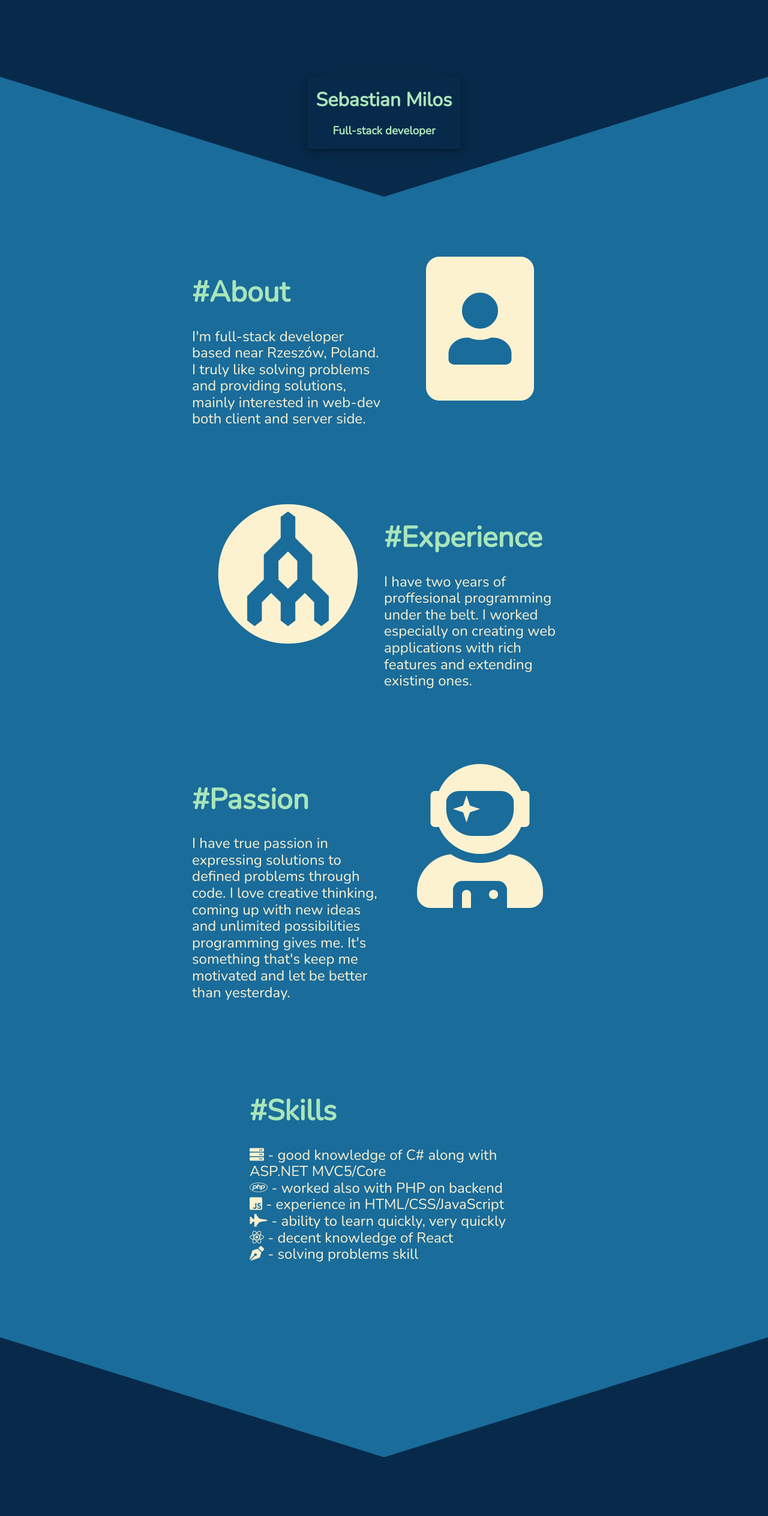
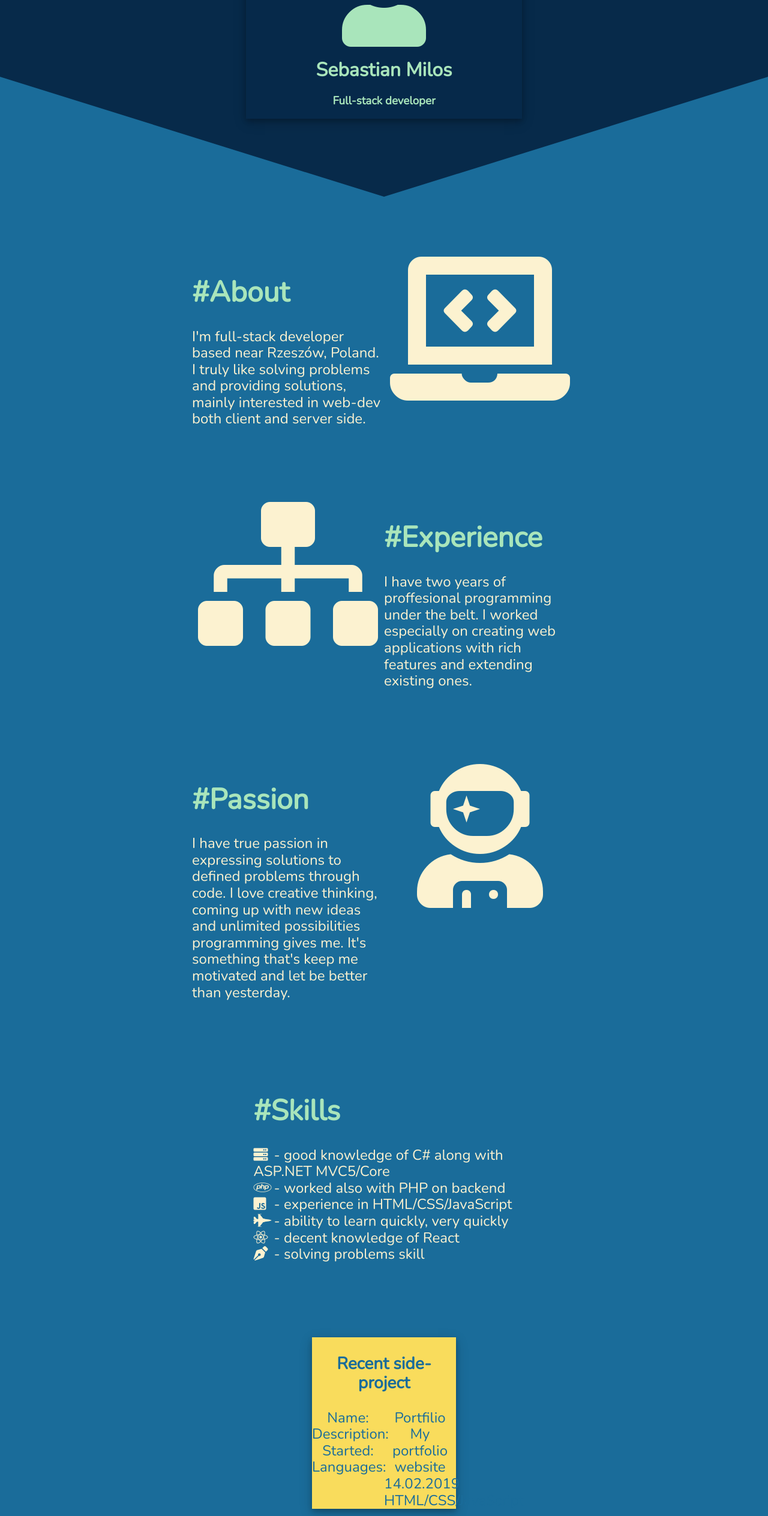
Before and after one commit to Anwarus/Portfolio, a website with bundled scripts: page index.html in a window 1280 px wide. Shown: the part 192-2720 px from the top of the page at 60% size. Built offline with nearby package versions, Linux system fonts and the light colour scheme.

Commit message:
(improvement) - visual improvements and main card

```diff
--- a/css/main.css
+++ b/css/main.css
@@ -111,11 +111,22 @@ div#target {
 
 div#card {
     position: absolute;
-    left: 40%;
-    right: 40%;
+    left: 32%;
+    right: 32%;
+    margin-top: 100px;
     box-shadow: 0 4px 8px 0 rgba(0, 0, 0, 0.2), 0 6px 20px 0 rgba(0, 0, 0, 0.19);
     text-align: center;
     color: #A9E5BB;
+    background-color: #072A4ACC;
+    padding-top: 10px;
+}
+
+div#github-status {
+    box-shadow: 0 4px 8px 0 rgba(0, 0, 0, 0.2), 0 6px 20px 0 rgba(0, 0, 0, 0.19);
+    text-align: center;
+    color: #1A6C9A;
+    background-color: #f9dc5c;
+    margin: 0px 200px 0px 200px;
 }
 
 div.slide {
@@ -134,7 +145,7 @@ div.title {
 
 div.single-content {
     margin: auto;
-    width: 70%;
+    width: 68%;
 }
 
 div.double-content {
@@ -166,10 +177,6 @@ a:hover {
 ul {
     list-style-type: none;
     padding-left: 0%;
-}
-
-li {
-
 }
 
 button {
@@ -208,6 +215,16 @@ p#copyright {
 
 @keyframes come-in {
     to { transform: translateY(0); }
+}
+
+hr {
+    border: 0;
+    height: 1px;
+    background-image: linear-gradient(to right, rgba(0, 0, 0, 0), rgba(0, 0, 0, 0.75), rgba(0, 0, 0, 0));
+}
+
+i.list {
+    width: 28px;
 }
 
 /* ==========================================================================
--- a/index.html
+++ b/index.html
@@ -22,14 +22,15 @@
         <p class="browserupgrade">You are using an <strong>outdated</strong> browser. Please <a href="https://browsehappy.com/">upgrade your browser</a> to improve your experience and security.</p>
     <![endif]-->
 
+    <div id="card">
+        <i class="fas fa-user fa-10x"></i>
+        <h1>Sebastian Milos</h1>
+        <h3>Full-stack developer</h3>
+    </div>
+
     <section id="menu">
         <div id="target"></div>
     </section>
-
-    <div id="card">
-        <h1>Sebastian Milos</h1>
-        <h3>Full-stack developer</h3>
-    </div>
 
     <svg id="decorator1" width="100%" height="200px" viewBox="0 0 200 50" preserveAspectRatio="none">
         <polygon points="0, 0 200, 0 100, 50" style="fill: #072A4A;"></polygon>
@@ -47,17 +48,17 @@
                     </p>
                 </div>
                 <div class="title">
-                    <i class="fas fa-portrait fa-10x"></i>
+                    <i class="fas fa-laptop-code fa-10x"></i>
                 </div>
             </header>
         </section>
     </div>
-
+    <hr>
     <div class="slide">
         <section id="experience">
             <header>
                 <div class="title">
-                    <i class="fab fa-megaport fa-10x"></i>
+                    <i class="fas fa-sitemap fa-10x"></i>
                 </div>
                 <div class="double-content">
                     <a href="#experience"><h1>#Experience</h1></a>
@@ -70,7 +71,7 @@
             </header>
         </section>
     </div>
-
+    <hr>
     <div class="slide">
         <section id="passion">
             <header>
@@ -89,23 +90,42 @@
             </header>
         </section>
     </div>
-
+    <hr>
     <div class="slide">
         <section id="skills">
                 <header>
                     <div class="single-content">
                         <a href="#skills"><h1>#Skills</h1></a>
                         <ul>
-                            <li><i class="fas fa-server"></i> - good knowledge of C# along with ASP.NET MVC5/Core</li>
-                            <li><i class="fab fa-php"></i> - worked also with PHP on backend</li>
-                            <li><i class="fab fa-js-square"></i> - experience in HTML/CSS/JavaScript</li>
-                            <li><i class="fas fa-fighter-jet"></i> - ability to learn quickly, very quickly</li>
-                            <li><i class="fab fa-react"></i> - decent knowledge of React</li>
-                            <li><i class="fas fa-pen-nib"></i> - solving problems skill</li>
+                            <li><i class="list fas fa-server"></i> - good knowledge of C# along with ASP.NET MVC5/Core</li>
+                            <li><i class="list fab fa-php"></i> - worked also with PHP on backend</li>
+                            <li><i class="list fab fa-js-square"></i> - experience in HTML/CSS/JavaScript</li>
+                            <li><i class="list fas fa-fighter-jet"></i> - ability to learn quickly, very quickly</li>
+                            <li><i class="list fab fa-react"></i> - decent knowledge of React</li>
+                            <li><i class="list fas fa-pen-nib"></i> - solving problems skill</li>
                         </ul>
                     </div>
                 </header>
             </section>
+    </div>
+    <hr>
+    <div class="slide">
+        <div id="github-status">
+            <h3>Recent side-project</h3>
+            <hr>
+            <div class="title">
+                Name:<br>
+                Description:<br>
+                Started:<br>
+                Languages:<br>
+            </div>
+            <div class="double-content">
+                Portfilio<br>
+                My portfolio website<br>
+                14.02.2019<br>
+                HTML/CSS/JavaScript<br>
+            </div>
+        </div>
     </div>
 
     <svg id="decorator2" width="100%" height="200px" viewBox="0 0 200 50" preserveAspectRatio="none">
```
